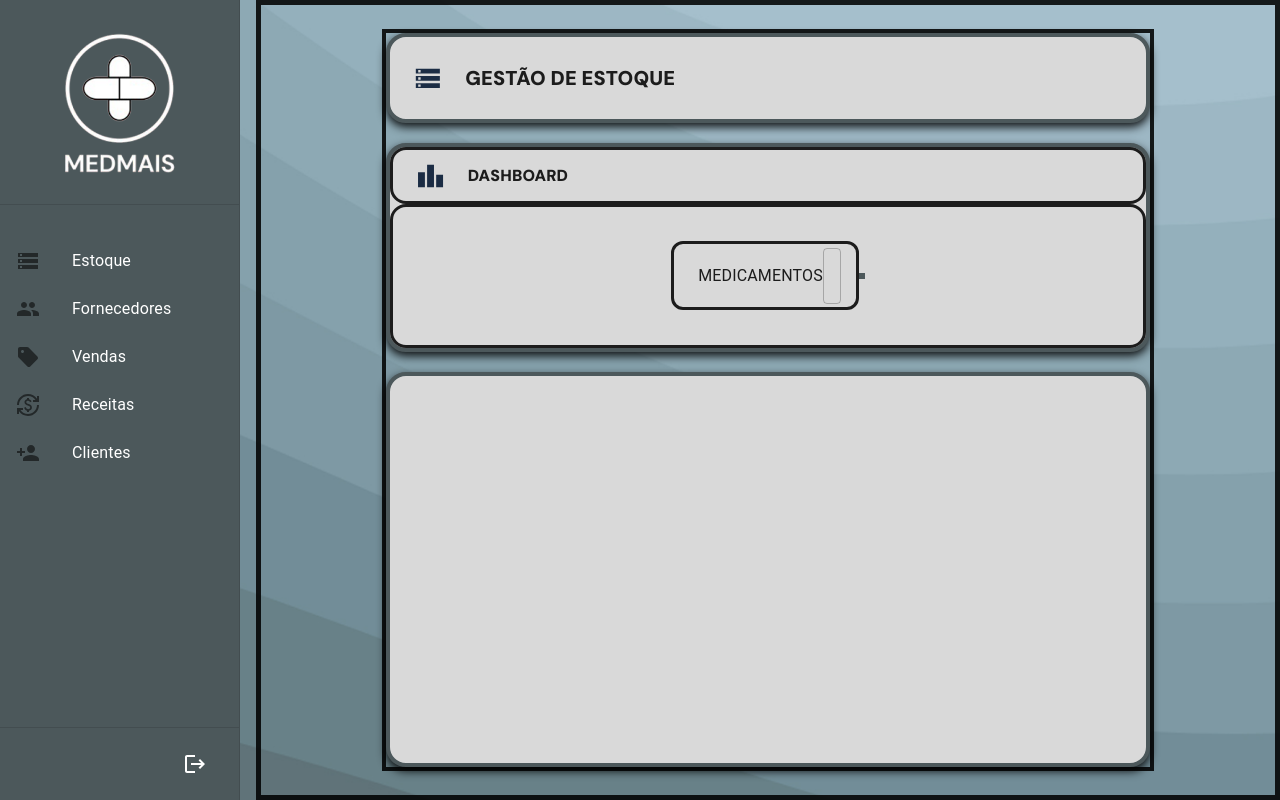
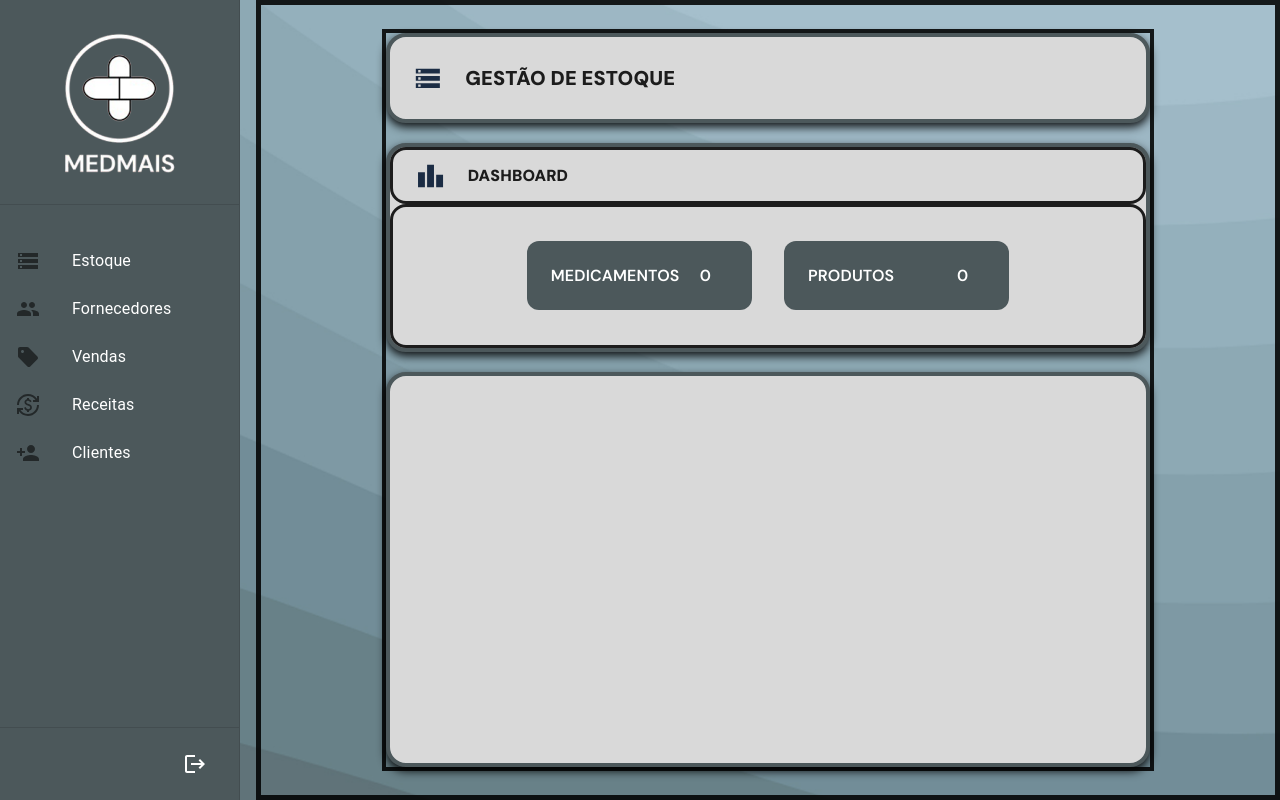
Before and after one commit to rTanure/eng-software-gestor-farmacia, a React (Vite) app in the folder client/: page /app/estoque in a window 1280 px wide. Built offline with nearby package versions, Linux system fonts and the light colour scheme.

Commit message:
Update-Estoque-Dashboard

```diff
--- a/client/src/ui/pages/app/modules/Estoque.tsx
+++ b/client/src/ui/pages/app/modules/Estoque.tsx
@@ -137,37 +137,85 @@ export default function Estoque() {
                 flexDirection: "row",
                 justifyContent: "space-between",
                 alignItems: "center",
-                backgroundcolor: "#4C585B",
-                border: 3,
+                bgcolor: "rgba(76, 88, 91, 1)",
                 borderRadius: 3,
-                width: "25%",
+                width: "30%",
                 height: "50%",
+                mr: 2,
               }}
             >
               <Typography
+                className="TextoB"
                 sx={{
                   ml: 3,
+                  color: "white",
                 }}
               >
                 MEDICAMENTOS
               </Typography>
-              <Box sx={{}}>
-                <TextField
+              <Box
+                sx={{
+                  width: "20%",
+                  height: "70%",
+                  mr: 3,
+                  display: "flex",
+                  alignItems: "center",
+                  justifyContent: "center",
+                }}
+              >
+                <Typography
+                  className="TextoB"
                   sx={{
-                    width: "20%",
-                    height: "50%",
-                    mr: 3,
+                    color: "white",
                   }}
-                ></TextField>
+                >
+                  0
+                </Typography>
               </Box>
             </Box>
             <Box
               className="PRODUTOS"
               sx={{
-                border: 3,
-                color: "#4C585B",
+                display: "flex",
+                flexDirection: "row",
+                justifyContent: "space-between",
+                alignItems: "center",
+                bgcolor: "rgba(76, 88, 91, 1)",
+                borderRadius: 3,
+                width: "30%",
+                height: "50%",
+                ml: 2,
               }}
-            ></Box>
+            >
+              <Typography
+                className="TextoB"
+                sx={{
+                  ml: 3,
+                  color: "white",
+                }}
+              >
+                PRODUTOS
+              </Typography>
+              <Box
+                sx={{
+                  width: "20%",
+                  height: "70%",
+                  mr: 3,
+                  display: "flex",
+                  alignItems: "center",
+                  justifyContent: "center",
+                }}
+              >
+                <Typography
+                  className="TextoB"
+                  sx={{
+                    color: "white",
+                  }}
+                >
+                  0
+                </Typography>
+              </Box>
+            </Box>
           </Box>
         </Box>
         <Box
@@ -184,7 +232,14 @@ export default function Estoque() {
             mt: 2.5,
             boxShadow: "0 4px 10px rgba(0, 0, 0, 0.9)",
           }}
-        ></Box>
+        >
+          <Box
+            className="Primeira-Div"
+            sx={{
+              display: "flex",
+            }}
+          ></Box>
+        </Box>
       </Box>
     </Box>
   );
```
